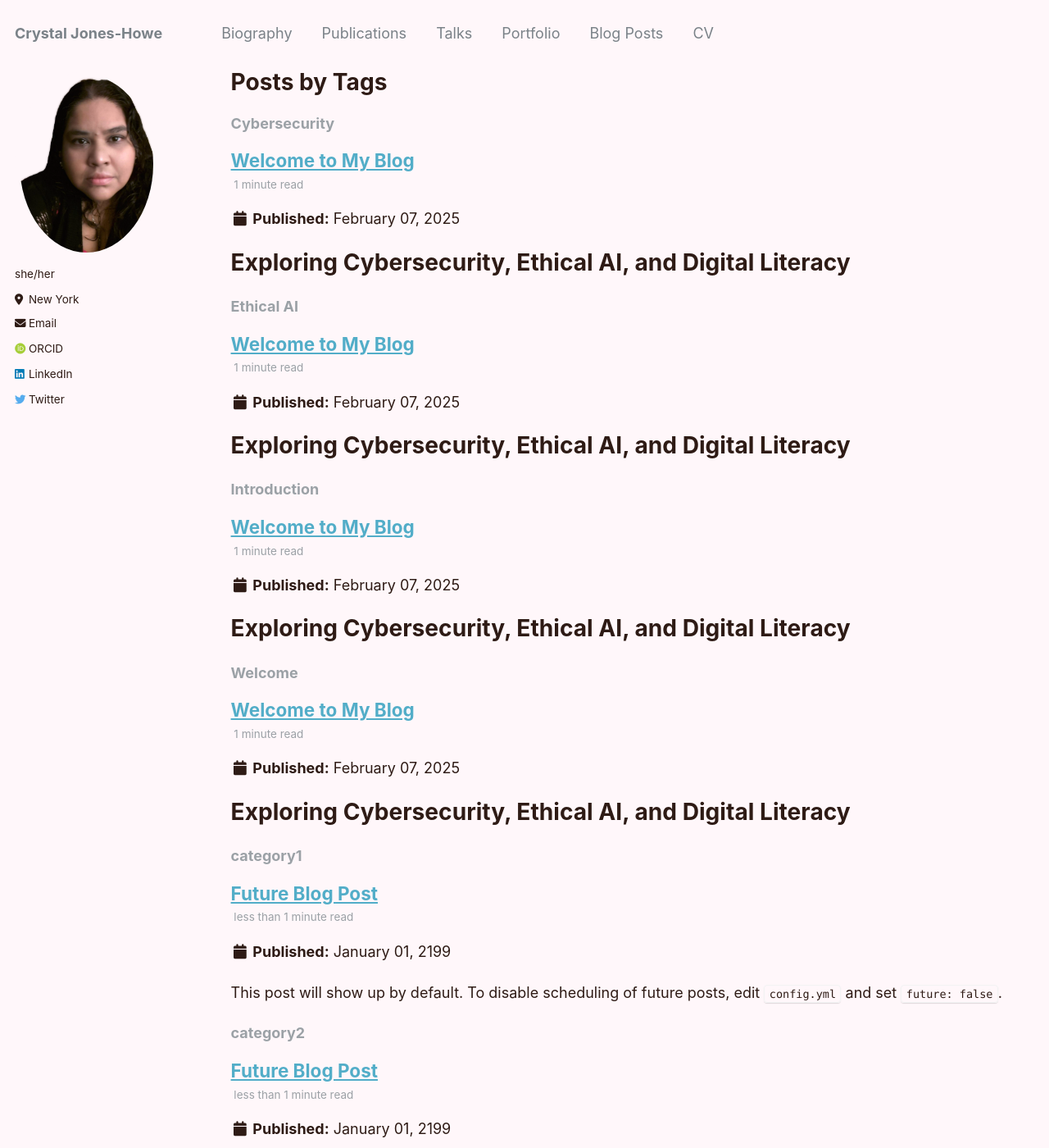
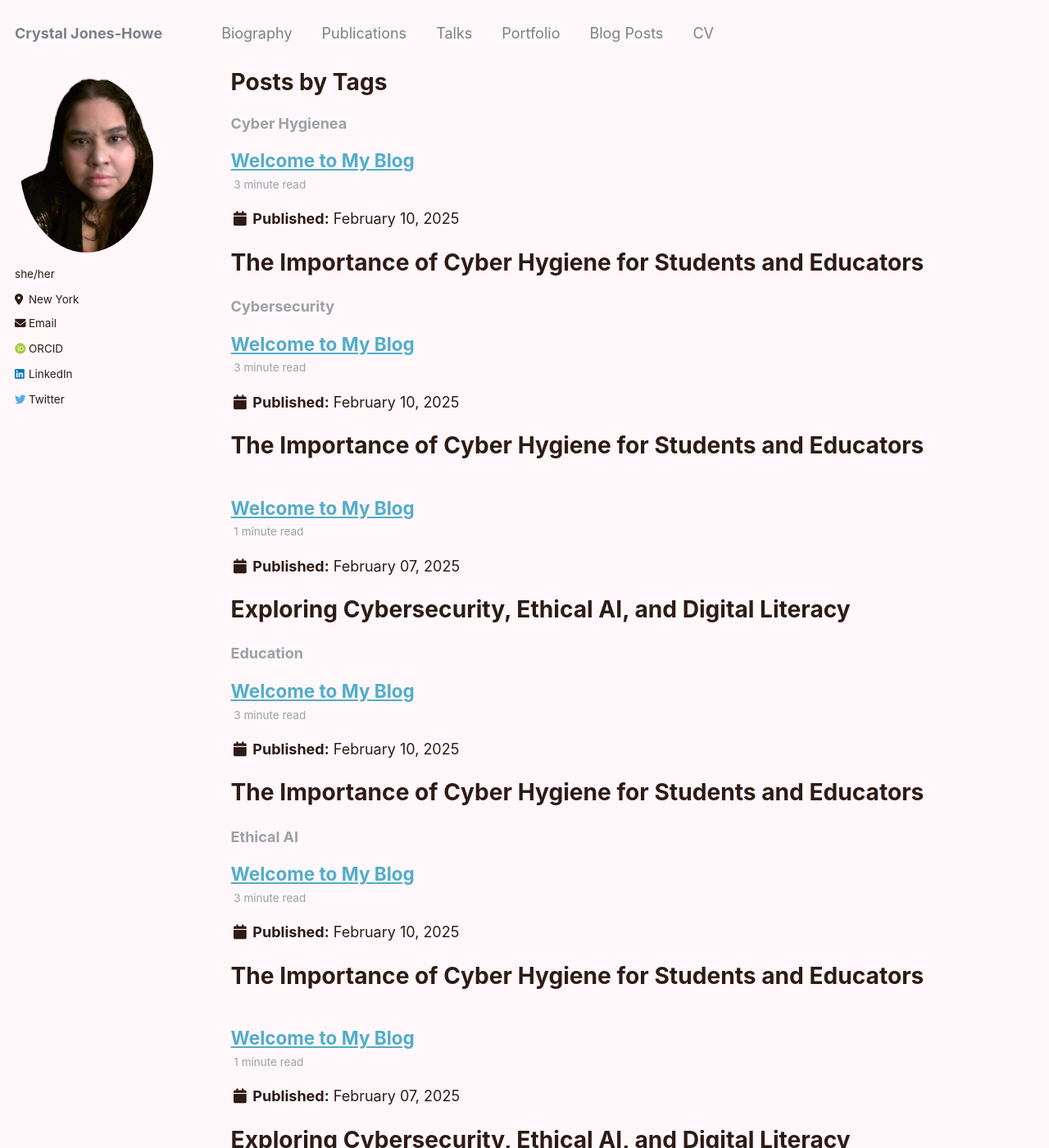
Before and after one commit to cjoneshowe/cjoneshowe.github.io, a Jekyll site: the page built from _pages/tag-archive.html, in a window 1280 px wide and 1400 px high. Shown: the whole window at 82% size. Built offline with Jekyll 4.4.1, drawn with Linux system fonts in a browser that asks for light colours; some web fonts are replaced; part of the change alters nothing that is shown.

Commit message:
Blog Post Changes
Renamed blog-post-1 and created the second blog post scheduled to be available on 2/10

```diff
--- a/_posts/2025-02-07-blog-post-1.md
+++ b/_posts/2025-02-07-welcome.md
@@ -1,7 +1,7 @@
 ---
 title: 'Welcome to My Blog'
 date: 2025-02-07
-permalink: /posts/2025/02/blog-post-1/
+permalink: /posts/2025/02/welcome/
 tags:
   - Welcome
   - Cybersecurity
--- /dev/null
+++ b/_posts/2025-02-10-cyberhygienandwhyitmatters.md
@@ -0,0 +1,59 @@
+---
+title: 'Welcome to My Blog'
+date: 2025-02-10
+permalink: /posts/2025/02/cyberhygieneandwhyitmatters/
+tags:
+  - Cyber Hygienea
+  - Cybersecurity
+  - Ethical AI
+  - Education
+---
+
+The Importance of Cyber Hygiene for Students and Educators
+======
+
+In an increasingly digital world, students and educators are more connected than ever. With this connectivity comes the need for strong cybersecurity practices to protect personal data, institutional information, and overall digital well-being. Cyber hygiene—the regular habits and practices that help maintain digital security—is a crucial skill for anyone engaging with technology, especially in education.
+
+Why Cyber Hygiene Matters in Education
+
+Schools and universities are prime targets for cyberattacks due to their vast repositories of sensitive data, including student records, financial information, and research data. Poor cybersecurity practices can lead to data breaches, identity theft, and exposure to harmful content. Additionally, as more classrooms incorporate AI-driven learning tools and cloud-based collaboration, the risks of cyber threats increase.
+
+By prioritizing cyber hygiene, students and educators can prevent security incidents, foster a safer learning environment, and develop lifelong digital literacy skills.
+
+Key Cyber Hygiene Practices for Students and Educators
+
+1. Use Strong, Unique Passwords
+
+Weak passwords remain one of the biggest vulnerabilities in cybersecurity. Implementing strong, unique passwords for different accounts—using a mix of uppercase and lowercase letters, numbers, and special characters—reduces the risk of unauthorized access. A password manager can help keep track of multiple credentials securely.
+
+2. Enable Multi-Factor Authentication (MFA)
+
+MFA adds an extra layer of security by requiring a second form of verification beyond just a password. Whether through a text message, authentication app, or biometrics, MFA can significantly reduce the chances of unauthorized account access.
+
+3. Be Wary of Phishing Attempts
+
+Phishing emails and messages attempt to trick users into revealing sensitive information. Students and educators should learn to recognize suspicious emails, avoid clicking on unknown links, and verify sources before sharing personal data.
+
+4. Keep Software and Devices Updated
+
+Software updates often include security patches that protect against new cyber threats. Ensuring that operating systems, browsers, and applications are up to date is essential in preventing malware and other vulnerabilities.
+
+5. Use Secure Networks
+
+Public Wi-Fi networks are convenient but often lack proper security. Using a virtual private network (VPN) or connecting only to secure, trusted networks can prevent unauthorized access to personal data.
+
+6. Back Up Important Data Regularly
+
+Accidental deletion, malware, or ransomware attacks can result in data loss. Regularly backing up important files to cloud storage or an external hard drive ensures that critical information is not permanently lost.
+
+7. Be Mindful of Online Behavior
+
+Practicing good digital citizenship includes being aware of what is shared online, avoiding oversharing personal details, and respecting others’ privacy. Educators should encourage students to think critically about their digital footprints.
+
+Cyber Hygiene as a Lifelong Skill
+
+Developing strong cyber hygiene habits is not just about protecting personal devices—it’s about fostering a culture of cybersecurity awareness. Schools should integrate cyber hygiene education into curricula, providing students with the skills to navigate an increasingly digital world safely.
+
+By adopting these simple but effective practices, students and educators can safeguard their digital presence, contribute to a more secure learning environment, and set the foundation for responsible technology use throughout their lives.
+
+Cyber hygiene is an essential aspect of digital literacy. What steps have you taken to enhance cybersecurity in your educational environment?
```
